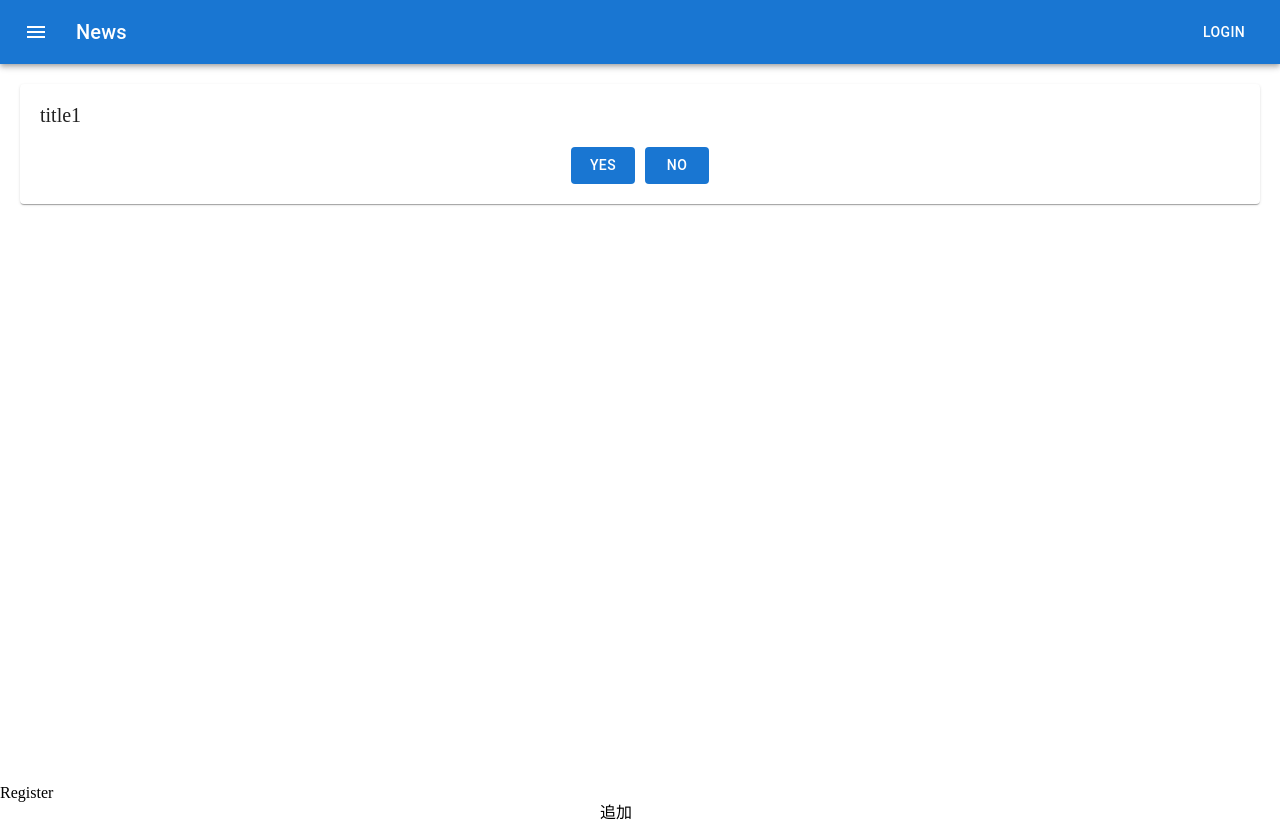
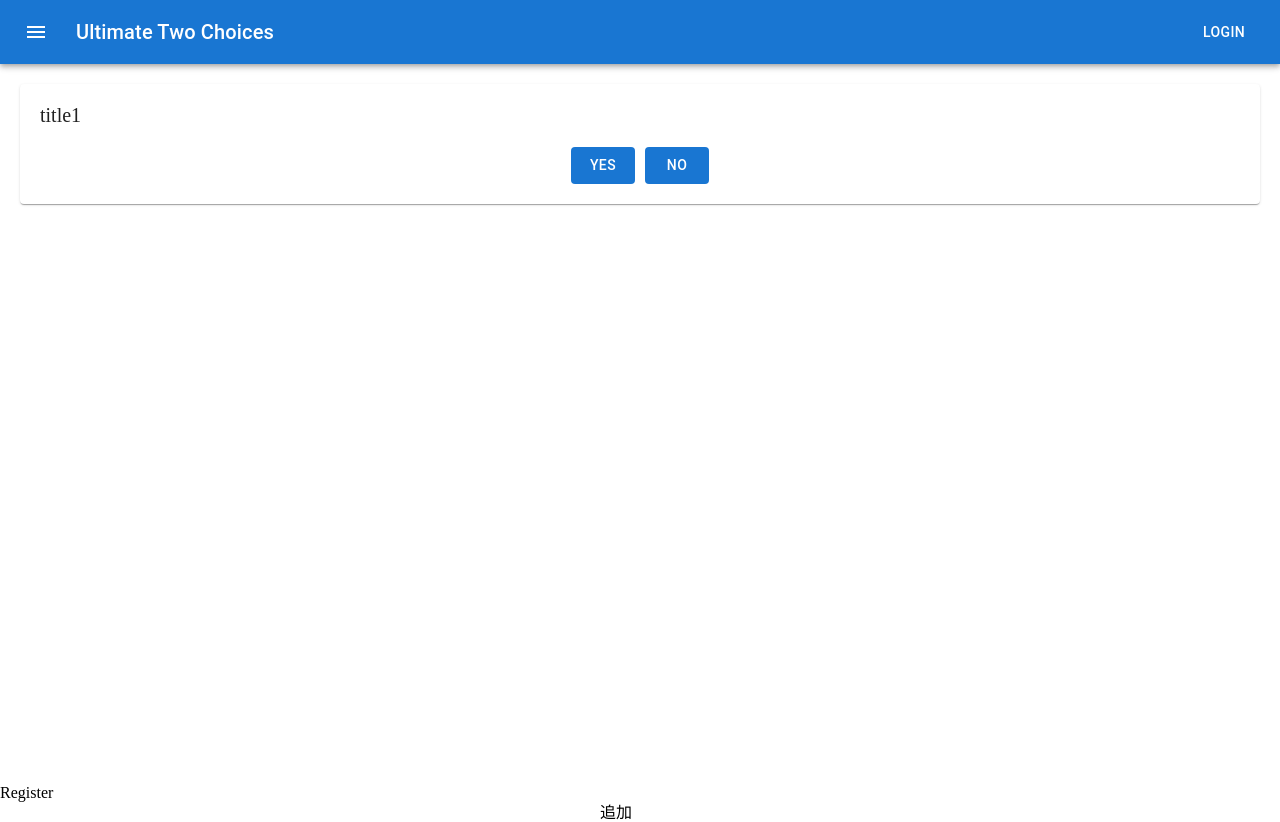
Before and after one commit to deguchi37458/50-50-app, a React (Create React App) app: page /list in a window 1280 px wide. Built offline with nearby package versions, Linux system fonts and the light colour scheme.

Commit message:
update title

```diff
--- a/src/components/Header.jsx
+++ b/src/components/Header.jsx
@@ -23,7 +23,7 @@ export const Header = () => {
             <MenuIcon />
           </IconButton>
           <Typography variant="h6" component="div" sx={{ flexGrow: 1 }}>
-            News
+            Ultimate Two Choices
           </Typography>
           <Button color="inherit">Login</Button>
         </Toolbar>
```
